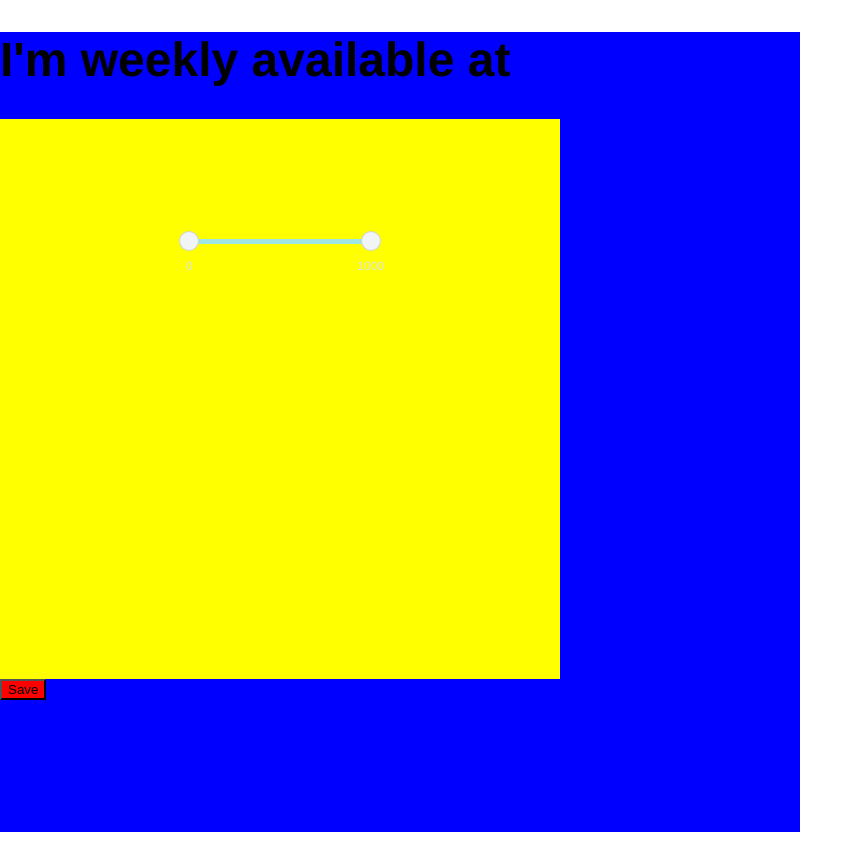
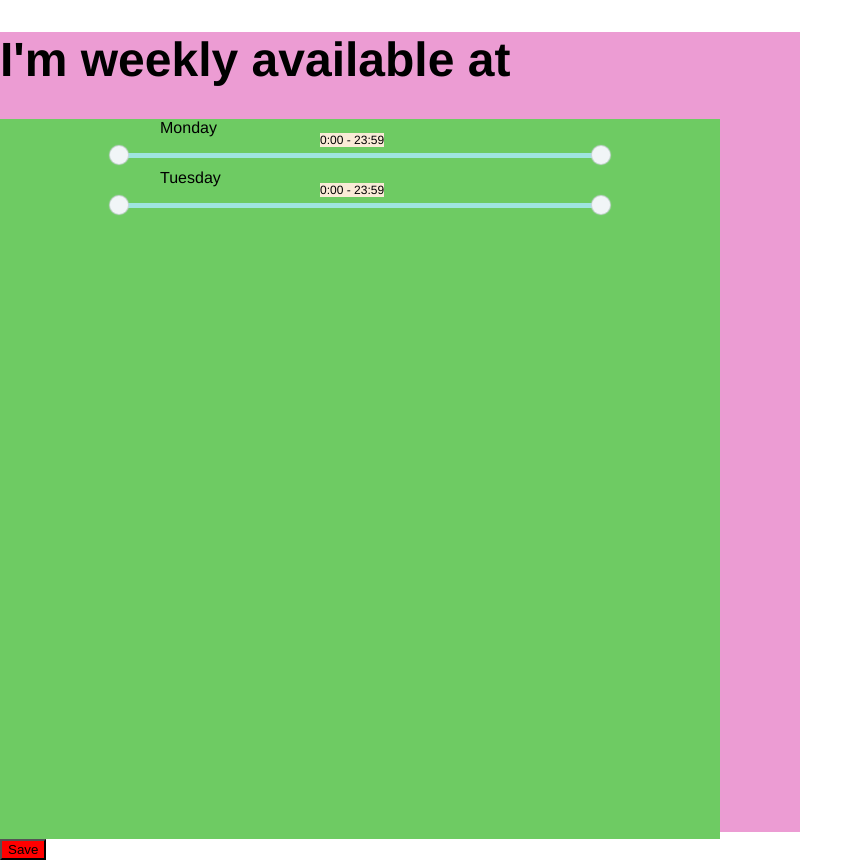
Before and after one commit to maya-salcedo/challenge, a React (Create React App) app in the folder client/: page / in a window 1280 px wide. Shown: the whole page, without its empty margins (0-863 px from the left). Before the commit the page ends 832 px from the top, so only its background shows below. Built offline with nearby package versions, Linux system fonts and the light colour scheme.

Commit message:
styled the range slider

```diff
--- a/client/src/components/content/index.js
+++ b/client/src/components/content/index.js
@@ -1,5 +1,5 @@
 import React from 'react';
-import { Button, Container, Frame, Title } from './styles/content';
+import { Button, Container, Day, Frame, Group, Title } from './styles/content';
 
 export default function Content({ children, ...restProps }) {
   return <Container {...restProps}>{children}</Container>;
@@ -13,6 +13,14 @@ Content.Title = function ContentTitle({ children, ...restProps }) {
   return <Title {...restProps}>{children}</Title>;
 };
 
+Content.Group = function ContentGroup({ children, ...restProps }) {
+  return <Group {...restProps}>{children}</Group>;
+};
+
+Content.Day = function ContentDay({ children, ...restProps }) {
+  return <Day {...restProps}>{children}</Day>;
+};
+
 Content.Button = function ContentButton({ children, ...restProps }) {
   return <Button {...restProps}>{children}</Button>;
 };
--- a/client/src/components/content/styles/content.js
+++ b/client/src/components/content/styles/content.js
@@ -3,19 +3,25 @@ import styled from 'styled-components';
 export const Container = styled.div`
   width: 50rem;
   height: 50rem;
-  background-color: blue;
+  background-color: #ec9cd3;
 `;
 
 export const Frame = styled.div`
-  background-color: yellow;
-  width: 35rem;
-  height: 35rem;
+  background-color: #6ecb63;
+  width: 45rem;
+  height: 45rem;
 `;
 
 export const Title = styled.h1`
   font-size: 3rem;
 `;
 
+export const Group = styled.div``;
+
+export const Day = styled.div`
+  padding-left: 10rem;
+`;
+
 export const Button = styled.button`
   background-color: red;
 `;
--- a/client/src/components/multiRangeSlider/multiRangeSlider.css
+++ b/client/src/components/multiRangeSlider/multiRangeSlider.css
@@ -1,5 +1,5 @@
 .container {
-  height: 30vh;
+  height: 2rem;
   display: flex;
   align-items: center;
   justify-content: center;
@@ -7,7 +7,7 @@
 
 .slider {
   position: relative;
-  width: 200px;
+  width: 500px;
 }
 
 .slider__track,
@@ -36,17 +36,18 @@
 
 .slider__left-value,
 .slider__right-value {
-  color: #dee2e6;
+  color: black;
   font-size: 12px;
-  margin-top: 20px;
+  margin-top: -20px;
+  background-color: antiquewhite;
 }
 
 .slider__left-value {
-  left: 6px;
+  left: 210px;
 }
 
 .slider__right-value {
-  right: -4px;
+  right: 210px;
 }
 
 /* Removing the default appearance */
@@ -60,7 +61,7 @@
   pointer-events: none;
   position: absolute;
   height: 0;
-  width: 200px;
+  width: 500px;
   outline: none;
 }
 
--- a/client/src/components/multiRangeSlider/multiRangeSlider.js
+++ b/client/src/components/multiRangeSlider/multiRangeSlider.js
@@ -72,8 +72,9 @@ const MultiRangeSlider = ({ min, max, onChange }) => {
       <div className="slider">
         <div className="slider__track" />
         <div ref={range} className="slider__range" />
-        <div className="slider__left-value">{minVal}</div>
-        <div className="slider__right-value">{maxVal}</div>
+        <div className="slider__left-value">
+          {`${minVal}:00`} - {maxVal === 24 ? '23:59' : `${maxVal}:00`}
+        </div>
       </div>
     </div>
   );
--- a/client/src/containers/content.js
+++ b/client/src/containers/content.js
@@ -5,7 +5,16 @@ export function ContentContainer({ children }) {
   return (
     <Content>
       <Content.Title>I'm weekly available at</Content.Title>
-      <Content.Frame>{children}</Content.Frame>
+      <Content.Frame>
+        <Content.Group>
+          <Content.Day>Monday</Content.Day>
+          {children}
+        </Content.Group>
+        <Content.Group>
+          <Content.Day>Tuesday</Content.Day>
+          {children}
+        </Content.Group>
+      </Content.Frame>
       <Content.Button>Save</Content.Button>
     </Content>
   );
--- a/client/src/pages/home.js
+++ b/client/src/pages/home.js
@@ -8,7 +8,7 @@ export default function Home() {
       <ContentContainer>
         <MultiRangeSlider
           min={0}
-          max={1000}
+          max={24}
           onChange={({ min, max }) => console.log(`min = ${min}, max = ${max}`)}
         />
       </ContentContainer>
```
